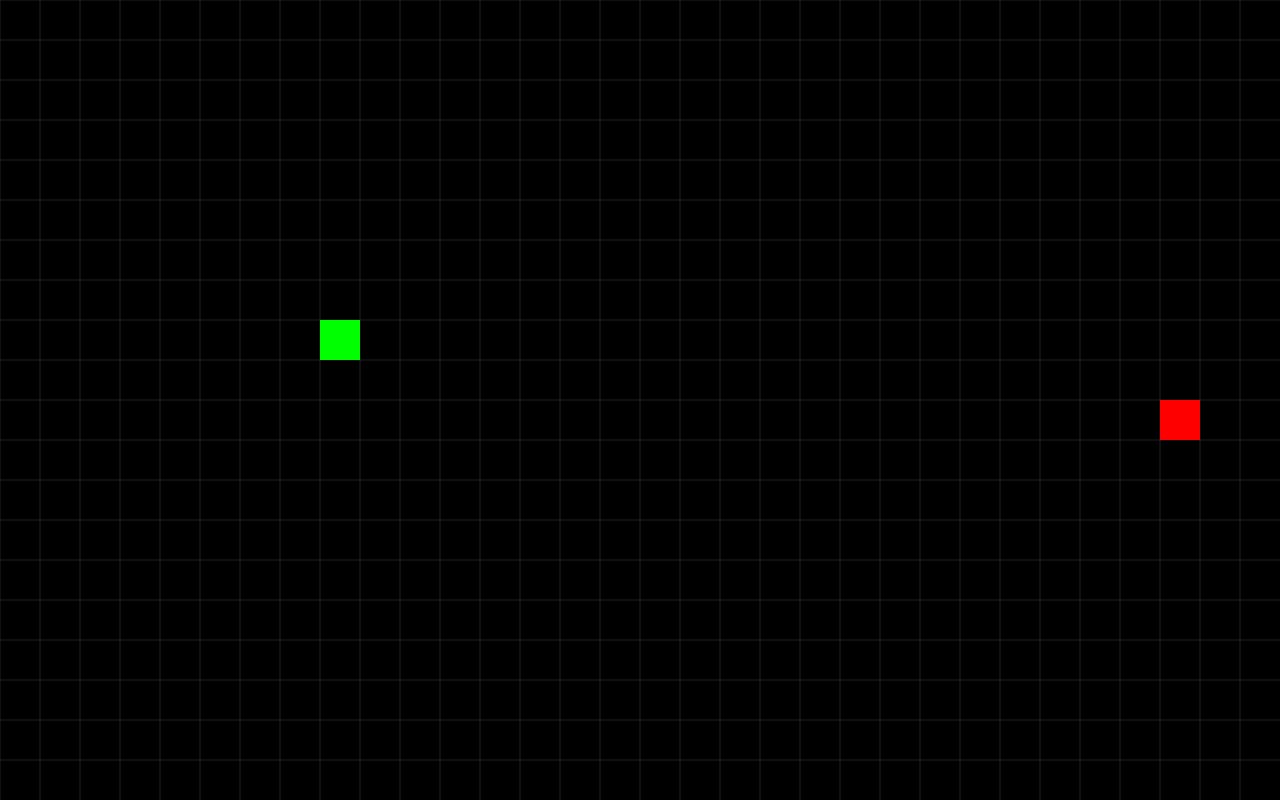
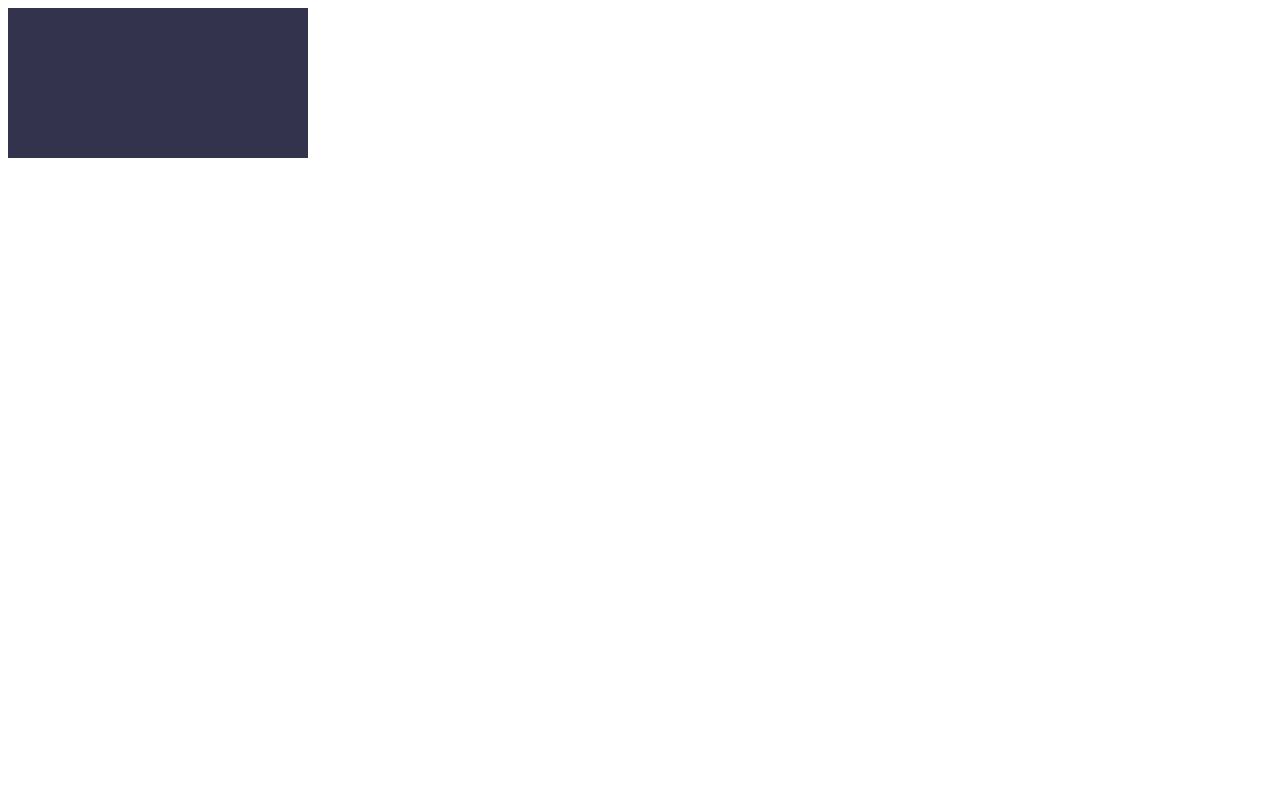
Before and after one commit to egyptianbman/vibe-snake, a website with bundled scripts: page index.html in a window 1280 px wide. Built offline with nearby package versions, Linux system fonts and the light colour scheme.

Commit message:
chore: integrate Babylon.js and update game initialization

```diff
--- a/assets/js/script.js
+++ b/assets/js/script.js
@@ -1,87 +1,27 @@
+import * as BABYLON from 'babylonjs';
+
 const canvas = document.getElementById('gameCanvas');
-const ctx = canvas.getContext('2d');
+const engine = new BABYLON.Engine(canvas, true);
 
-canvas.width = window.innerWidth;
-canvas.height = window.innerHeight;
-canvas.style.width = `${window.innerWidth}px`;
-canvas.style.height = `${window.innerHeight}px`;
+const createScene = () => {
+    const scene = new BABYLON.Scene(engine);
 
-const scale = 40;
-let snake = [{ x: 8 * scale, y: 8 * scale }];
-let dir = { x: 0, y: 0 };
-let food = { x: Math.floor(Math.random() * canvas.width / scale) * scale, y: Math.floor(Math.random() * canvas.height / scale) * scale };
+    const camera = new BABYLON.ArcRotateCamera("camera", Math.PI / 2, Math.PI / 2, 10, BABYLON.Vector3.Zero(), scene);
+    camera.attachControl(canvas, true);
 
-function update() {
-    const head = { x: snake[0].x + dir.x * scale, y: snake[0].y + dir.y * scale };
+    const light = new BABYLON.HemisphericLight("light", new BABYLON.Vector3(1, 1, 0), scene);
 
-    if (head.x === food.x && head.y === food.y) {
-        food = {
-            x: Math.floor(Math.random() * canvas.width / scale) * scale,
-            y: Math.floor(Math.random() * canvas.height / scale) * scale
-        };
-    } else {
-        snake.pop();
-    }
+    const ground = BABYLON.MeshBuilder.CreateGround("ground", { width: 10, height: 10 }, scene);
 
-    snake.unshift(head);
+    return scene;
+};
 
-    if (head.x < 0 || head.x >= canvas.width || head.y < 0 || head.y >= canvas.height || snake.slice(1).some(segment => segment.x === head.x && segment.y === head.y)) {
-        resetGame();
-    }
-}
+const scene = createScene();
 
-function draw() {
-    ctx.fillStyle = '#000';
-    ctx.fillRect(0, 0, canvas.width, canvas.height);
-
-    // Draw grid
-    ctx.strokeStyle = '#222';
-    for (let x = 0; x < canvas.width; x += scale) {
-        ctx.beginPath();
-        ctx.moveTo(x, 0);
-        ctx.lineTo(x, canvas.height);
-        ctx.stroke();
-    }
-    for (let y = 0; y < canvas.height; y += scale) {
-        ctx.beginPath();
-        ctx.moveTo(0, y);
-        ctx.lineTo(canvas.width, y);
-        ctx.stroke();
-    }
-
-    ctx.fillStyle = '#0f0';
-    snake.forEach(segment => ctx.fillRect(segment.x, segment.y, scale, scale));
-
-    ctx.fillStyle = '#f00';
-    ctx.fillRect(food.x, food.y, scale, scale);
-}
-
-function resetGame() {
-    snake = [{ x: 8 * scale, y: 8 * scale }];
-    dir = { x: 0, y: 0 };
-}
-
-document.addEventListener('keydown', e => {
-    switch (e.code) {
-        case 'ArrowUp':
-            if (dir.y === 0) dir = { x: 0, y: -1 };
-            break;
-        case 'ArrowDown':
-            if (dir.y === 0) dir = { x: 0, y: 1 };
-            break;
-        case 'ArrowLeft':
-            if (dir.x === 0) dir = { x: -1, y: 0 };
-            break;
-        case 'ArrowRight':
-            if (dir.x === 0) dir = { x: 1, y: 0 };
-            break;
-    }
+engine.runRenderLoop(() => {
+    scene.render();
 });
 
-function loop() {
-    update();
-    draw();
-    setTimeout(loop, 100);
-}
-
-loop();
+window.addEventListener('resize', () => {
+    engine.resize();
+});
--- a/index.html
+++ b/index.html
@@ -3,11 +3,10 @@
 <head>
     <meta charset="UTF-8">
     <meta name="viewport" content="width=device-width, initial-scale=1.0">
-    <title>Snake Game</title>
-    <link rel="stylesheet" href="./assets/css/style.css">
+    <title>Snake Game with Babylon.js</title>
 </head>
 <body>
     <canvas id="gameCanvas"></canvas>
-    <script src="./assets/js/script.js"></script>
+    <script type="module" src="./assets/js/script.js"></script>
 </body>
 </html>
```
Also changed, not shown: package.json (added, +24 -0 lines), 1 other file.
